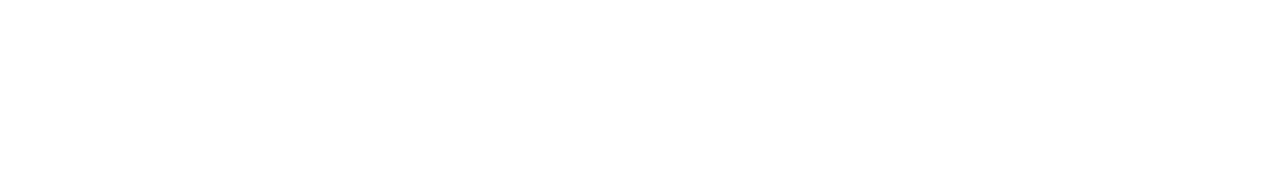
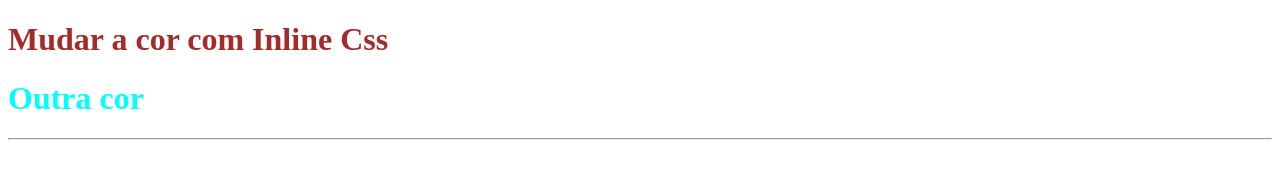
Before and after one commit to drianafz/07-03-html, a plain HTML site: page index.html in a window 1280 px wide. Drawn offline with Linux system fonts and the light colour scheme.

Commit message:
01 inline css

```diff
--- a/css/style.css
+++ b/css/style.css
@@ -0,0 +1,3 @@
+/* body{
+    background-color: blueviolet;
+} */
--- a/index.html
+++ b/index.html
@@ -3,9 +3,15 @@
 <head>
     <meta charset="UTF-8">
     <meta name="viewport" content="width=device-width, initial-scale=1.0">
-    <title>Document</title>
+    <link rel="stylesheet" href="css/style.css">
+    <title>Aprendendo CSS</title>
 </head>
 <body>
 
+    <!-- 1 Inline CSS -->
+
+    <h1 style="color:brown;"> Mudar a cor com Inline Css </h1>
+    <h1 style="color: aqua;">Outra cor</h1>
+    <hr>
 </body>
 </html>
```
